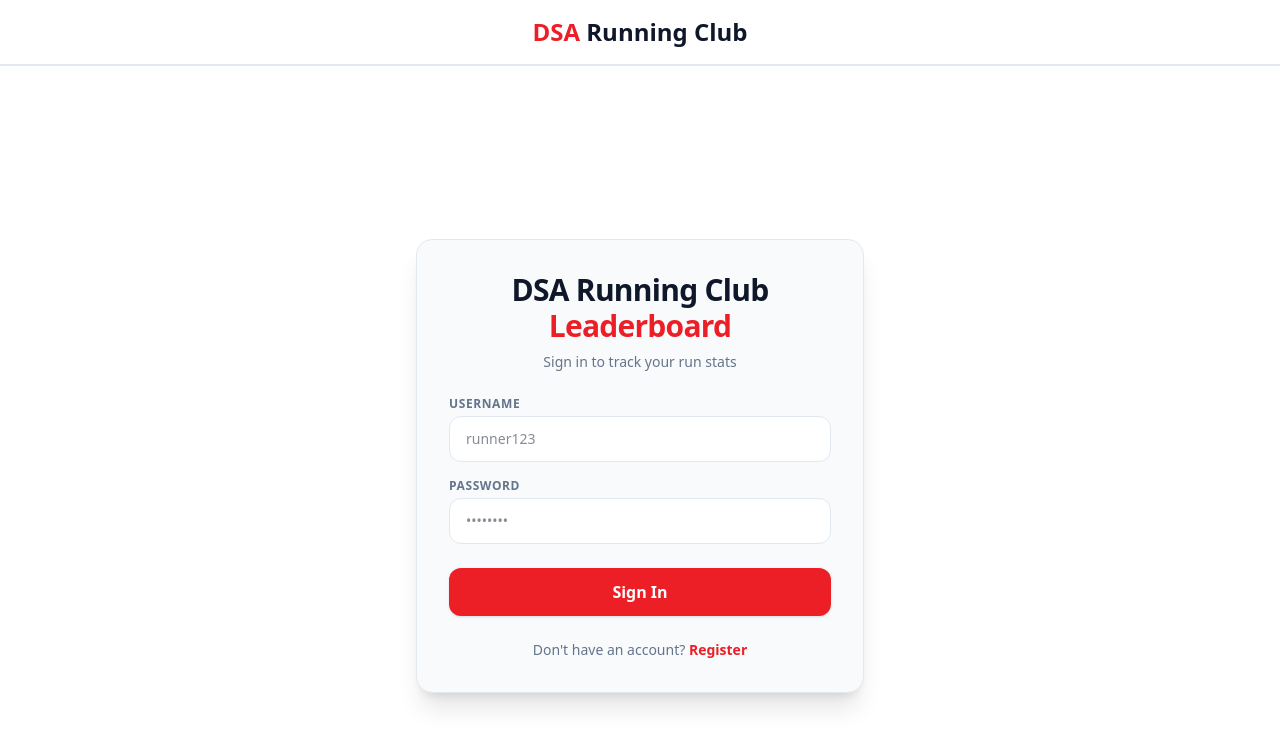
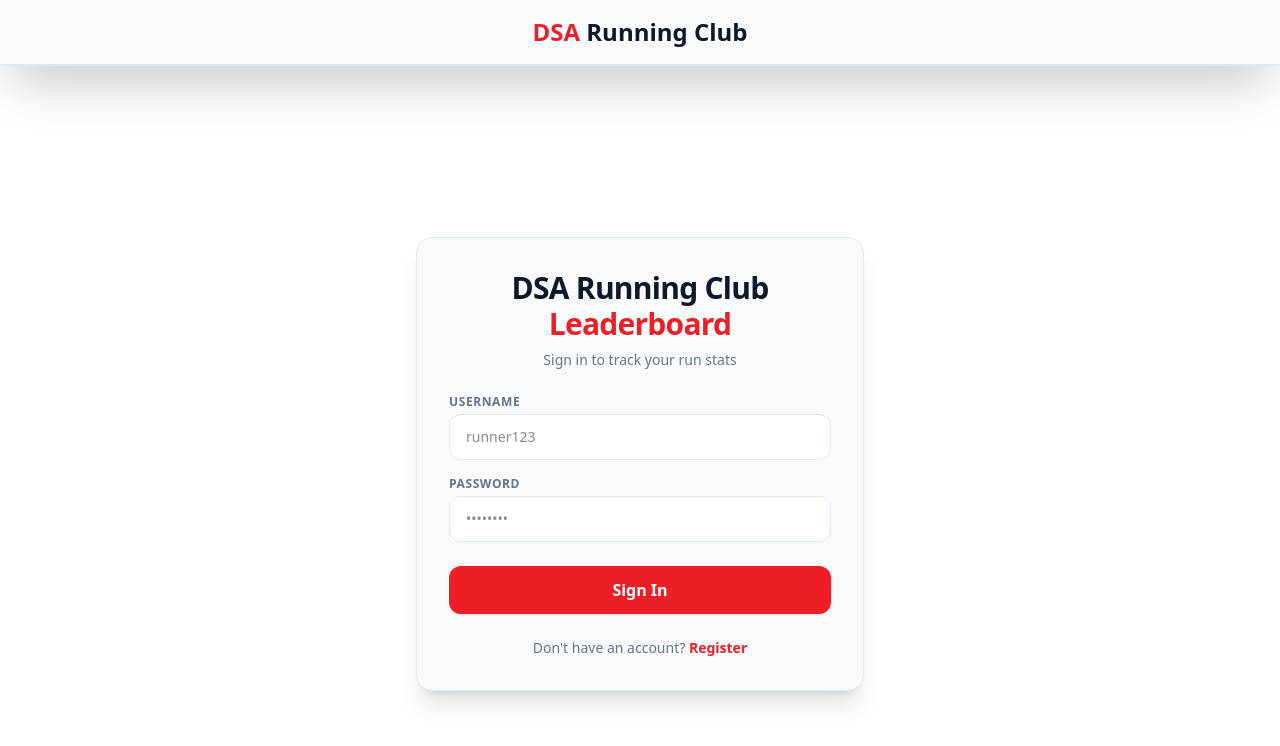
Before and after one commit to jpallath/leaderboard, a Next.js app: page / in a window 1280 px wide. Shown: the top 746 px of the page. Built offline with nearby package versions, Linux system fonts and the light colour scheme; no server answers.

Commit message:
consolelog

```diff
--- a/app/layout.tsx
+++ b/app/layout.tsx
@@ -29,8 +29,8 @@ export default function RootLayout({
     >
       <body className="min-h-full flex flex-col">
         {" "}
-        <Link href="/">
-          <header className="w-full p-4 border-b-solid border-b-2 border-surface-border">
+        <Link href="/" className="mb-16">
+          <header className="w-full p-4 border-b-solid border-b-2 bg-surface border-surface-border shadow-2xl fixed">
             <h1 className="text-center text-2xl font-bold">
               <span className="text-accent">DSA</span> Running Club
             </h1>
--- a/app/meets/page.tsx
+++ b/app/meets/page.tsx
@@ -32,8 +32,6 @@ const MeetLink = (meet: MeetProps) => {
     timeZone: "UTC",
   });
 
-  console.log(meet.ind);
-
   return (
     <Link
       href={`${rootURL}/meets/${meet.id}`}
--- a/constants/meetingLocations.ts
+++ b/constants/meetingLocations.ts
@@ -17,5 +17,5 @@ export const locationLabels: Record<string, string> = {
   [MeetLocation.CentralPark]: "Central Park Run",
   [MeetLocation.Chinatown]: "Chinatown Office Loop",
   [MeetLocation.Queens]: "Queens",
-  [MeetLocation.Custom]: "Custom",
+  [MeetLocation.Custom]: MeetLocation.Custom,
 };
```
